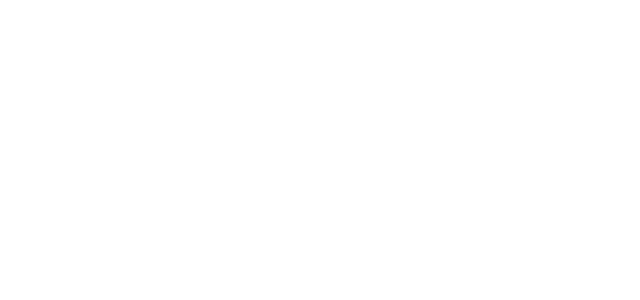
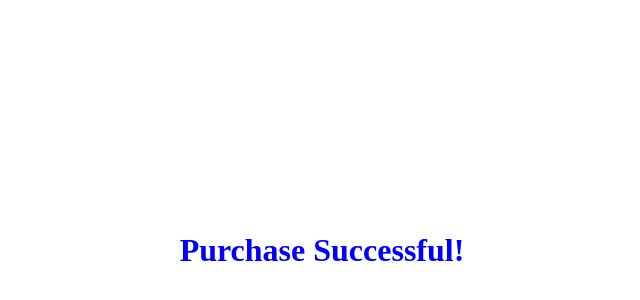
Before and after one commit to mathanparamasivan/shopping-app, an Angular app: page /purchase in a window 1280 px wide. Before the commit this address led to /. Shown: the part 150-450 px from the top of the page, without its empty margins (318-958 px from the left). Built offline with nearby package versions, Linux system fonts and the light colour scheme.

Commit message:
Purchase

```diff
--- a/src/app/app.routes.ts
+++ b/src/app/app.routes.ts
@@ -1,8 +1,11 @@
 import { Routes } from '@angular/router';
 import { ProductListComponent } from '../components/product-list/product-list.component';
 import { ProductDetailComponent } from '../components/product-detail/product-detail.component';
+import { PurchaseComponent } from '../components/purchase/purchase.component';
 
 export const routes: Routes = [
   { path: '', component: ProductListComponent },
-  { path: 'product-detail/:id', component: ProductDetailComponent }
+  { path: 'product-detail/:id', component: ProductDetailComponent },
+  { path: 'purchase', component: PurchaseComponent }
+
 ];
--- a/src/components/product-detail/product-detail.component.ts
+++ b/src/components/product-detail/product-detail.component.ts
@@ -2,12 +2,14 @@
 import { ActivatedRoute } from '@angular/router';
 import { CommonModule } from '@angular/common';
 import { ProductService, Product } from '../../services/product.service';
+import { Router } from '@angular/router';
+import { RouterModule } from '@angular/router';
 
 
 @Component({
   selector: 'app-product-detail',
   standalone: true,
-  imports:[CommonModule],
+  imports:[CommonModule, RouterModule],
   templateUrl: './product-detail.component.html',
   styleUrl: './product-detail.component.css'
 })
@@ -15,7 +17,11 @@
 
   product!: Product;
 
-  constructor(private route: ActivatedRoute, private productService: ProductService) {}
+  constructor(
+    private route: ActivatedRoute,
+    private productService: ProductService,
+    private router: Router
+  ) {}
 
   ngOnInit(): void {
     const id = Number(this.route.snapshot.paramMap.get('id'));
@@ -27,7 +33,7 @@
   }
 
   buyNow(){
-
+    this.router.navigate(['/purchase']);
   }
 
 }
--- /dev/null
+++ b/src/components/purchase/purchase.component.css
@@ -0,0 +1,10 @@
+.purchase-msg {
+    position: fixed;
+    top: 50%;
+    left: 50%;
+    transform: translate(-50%, -50%);
+    font-size: 2rem;
+    font-weight: bold;
+    color: blue;
+    text-align: center;
+  }
--- /dev/null
+++ b/src/components/purchase/purchase.component.html
@@ -0,0 +1 @@
+<div class="purchase-msg">Purchase Successful!</div>
```
Also changed, not shown: src/components/purchase/purchase.component.ts (added, +11 -0 lines), 1 other file (tests, documents, lock files or other folders).
